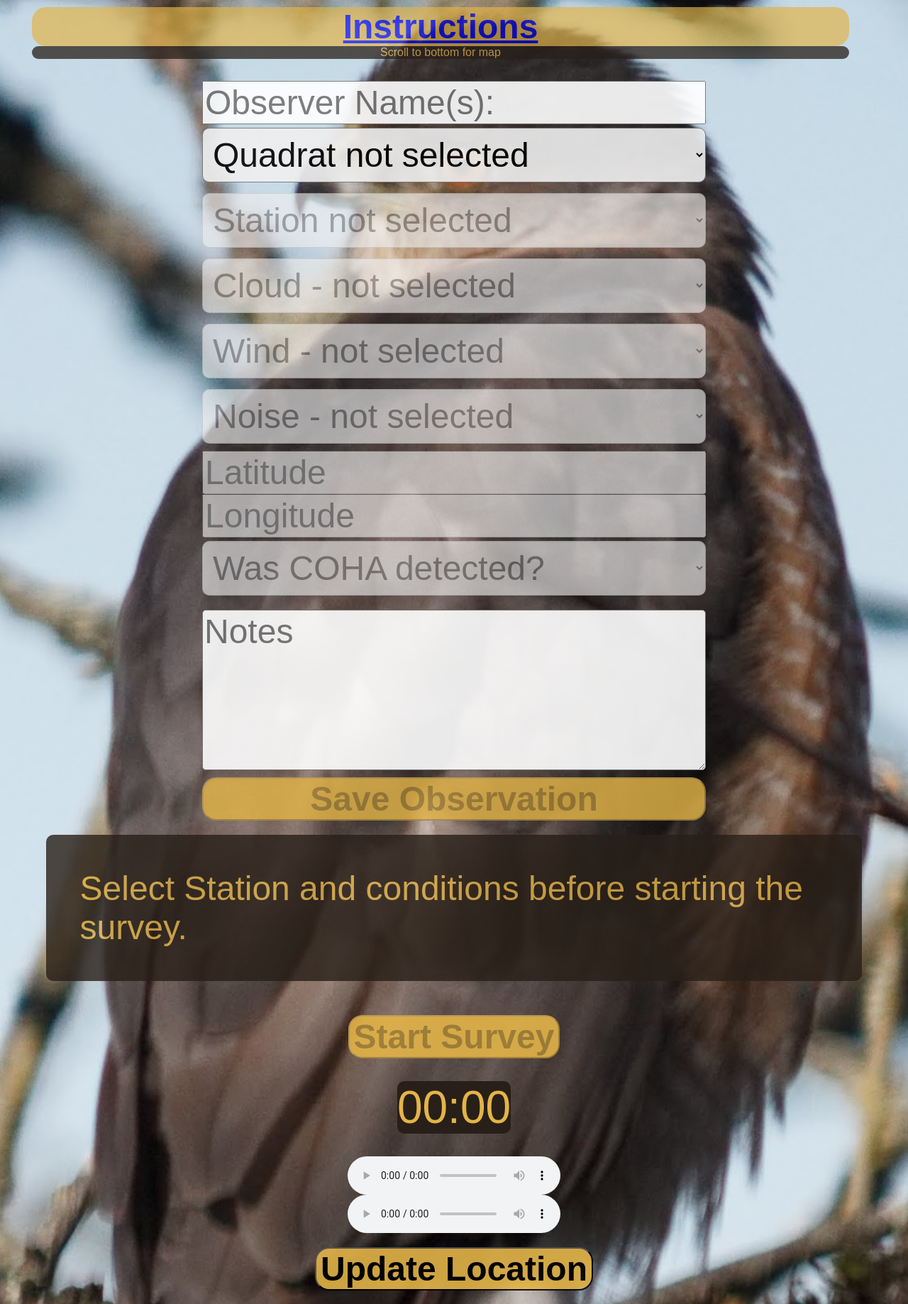
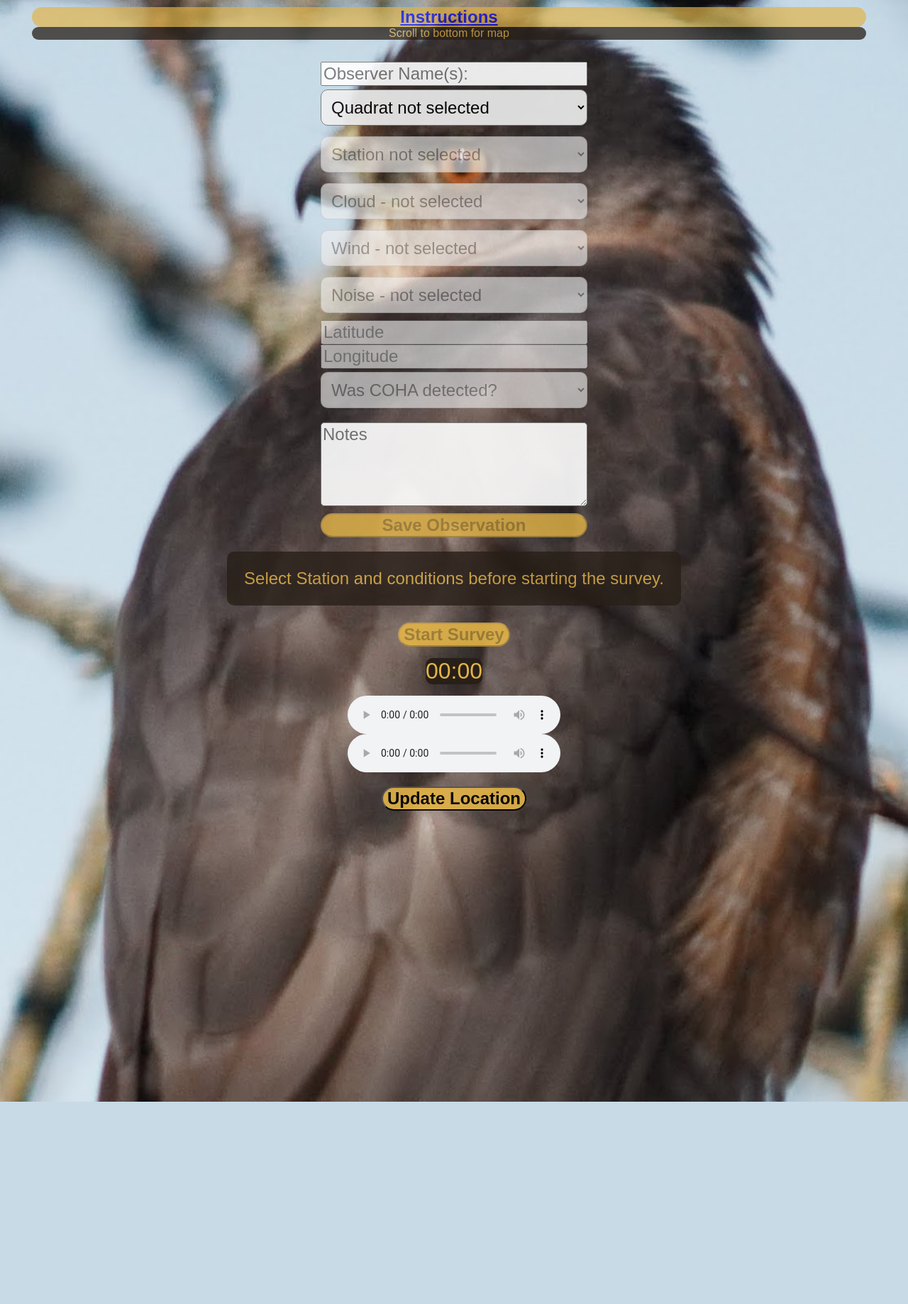
Before and after one commit to commonloon/coha-gcloud, a Flask app: page / in a window 1280 px wide. Shown: the top 1837 px of the page at 71% size. After the commit the page ends 1552 px from the top, so only its background shows below. Run offline with Flask 3, Linux system fonts and the light colour scheme; some libraries are stand-ins or nearby versions.

Commit message:
Adjusted android font size
Renders better when first loaded, and the audio controls appear larger.

```diff
--- a/static/android.css
+++ b/static/android.css
@@ -1,6 +1,6 @@
 body, input, input[text], form, select, textarea, label, button {
-  font-size: 48px;
+  font-size: 24px;
 }
 #timer {
-    font-size: 64px;
+    font-size: 32px;
 }
--- a/static/coha.css
+++ b/static/coha.css
@@ -67,6 +67,7 @@ label {
 }
 select {
   width: 100%;
+  min-width: 0;
   padding:10px;
   border-radius:10px;
   margin-top: 5px;
```
